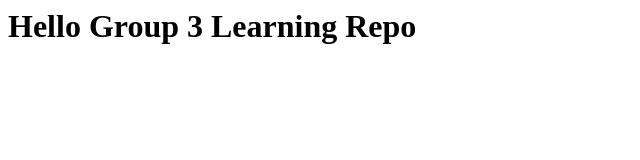
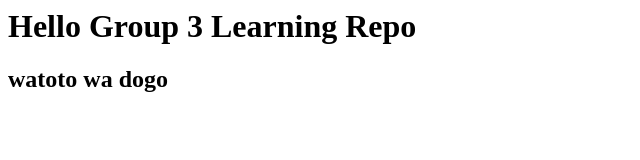
Before and after one commit to ahmednule/Group-3-Learning-Repo, a plain HTML site: page project1/index.html in a window 1280 px wide. Shown: the whole page, without its empty margins (0-640 px from the left). Drawn offline with Linux system fonts and the light colour scheme.

Commit message:
Update index.html

```diff
--- a/project1/index.html
+++ b/project1/index.html
@@ -6,5 +6,6 @@
 </head>
 <body>
     <h1>Hello Group 3 Learning Repo</h1>
+    <h2>watoto wa dogo</h2>
 </body>
 </html>
```
